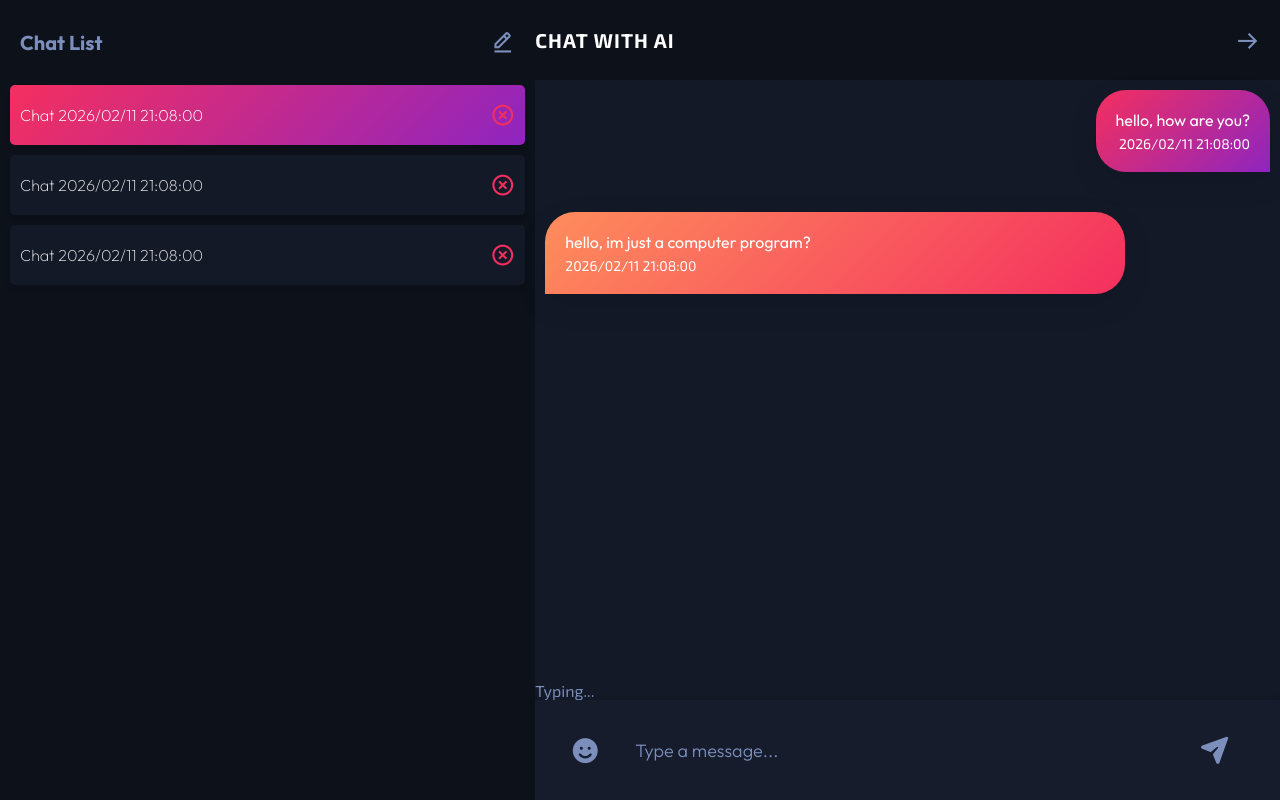
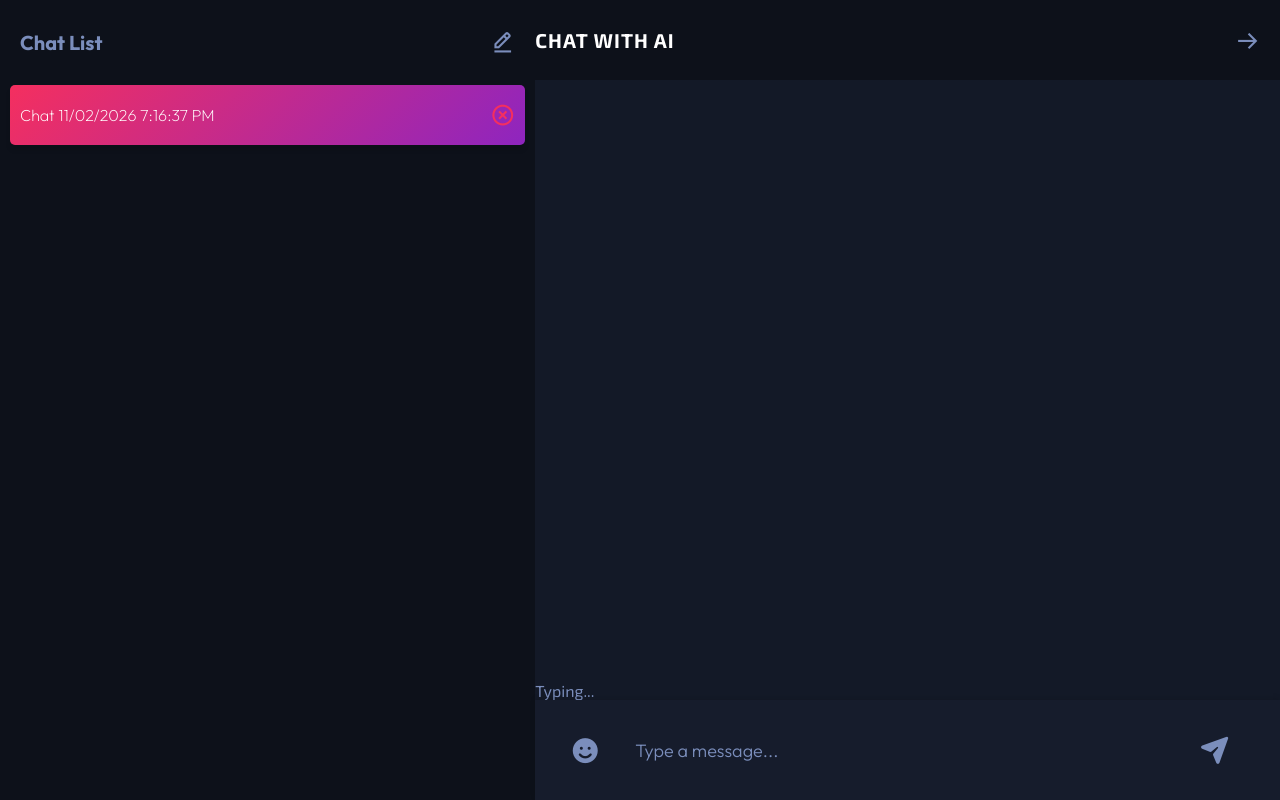
Before and after one commit to uzsakj/ai-chat-bot, a React (Vite) app: page / in a window 1280 px wide. Both pictures are taken after a click on the button "START CHAT". Built offline with nearby package versions, Linux system fonts and the light colour scheme.

Commit message:
Enhance ChatBotApp with message handling and chat state management. Implement input handling for user messages, update chat list display, and ensure messages are stored in the chat state. Refactor chat initialization logic in App component.

```diff
--- a/src/App.jsx
+++ b/src/App.jsx
@@ -3,18 +3,27 @@
 import ChatBotApp from './components/ChatBotApp'
 const App = () => {
   const [isChatting, setIsChatting] = useState(false);
+  const [chats, setChats] = useState([]);
 
   const handleStartChat = () => {
     setIsChatting(true);
-  }
+    if (chats.length === 0) {
+      const newChat = {
+        id: `Chat ${new Date().toLocaleDateString('en-GB')} ${new Date().toLocaleTimeString()}`,
+        messages: [],
+      };
+
+      setChats([newChat]);
+    }
+  };
 
   const handlegoBack = () => {
     setIsChatting(false);
-  }
+  };
   return (
     <div className='container'>
       {isChatting ? (
-        <ChatBotApp onGoBack={handlegoBack} />
+        <ChatBotApp onGoBack={handlegoBack} chats={chats} setChats={setChats} />
       ) : (
         <ChatBotStart onStartChat={handleStartChat} />
       )}
--- a/src/components/ChatBotApp.jsx
+++ b/src/components/ChatBotApp.jsx
@@ -1,7 +1,43 @@
 import React from 'react'
 import './ChatBotApp.css'
+import { useState } from 'react';
 
-const ChatBotApp = ({ onGoBack }) => {
+const ChatBotApp = ({ onGoBack, chats, setChats }) => {
+    const [inputValue, setInputValue] = useState('');
+    const [messages, setMessages] = useState(chats[0]?.messages || []);
+
+    const handleInputChange = (e) => {
+        setInputValue(e.target.value);
+    }
+
+    const handleKeyDown = (e) => {
+        if (e.key === 'Enter') {
+            sendMessage();
+        }
+    }
+
+    const sendMessage = () => {
+        if (inputValue.trim() === '') return;
+        const newMessage = {
+            type: 'prompt',
+            text: inputValue,
+            timestamp: new Date().toLocaleTimeString(),
+        };
+
+        const updatedMessages = [...messages, newMessage];
+        setMessages(updatedMessages);
+        setInputValue('');
+
+        const updatedChats = chats.map((chat, index) => {
+            if (index === 0) {
+                return { ...chats, messages: updatedMessages };
+            }
+            return chat;
+        })
+
+        setChats(updatedChats);
+    }
+
     return (
         <div className='chat-app'>
             <div className="chat-list">
@@ -9,18 +45,12 @@
                     <h1>Chat List</h1>
                     <i className="bx bx-edit-alt new-chat"></i>
                 </div>
-                <div className="chat-list-item active">
-                    <h4>Chat 2026/02/11 21:08:00</h4>
-                    <i className="bx bx-x-circle"></i>
-                </div>
-                <div className="chat-list-item">
-                    <h4>Chat 2026/02/11 21:08:00</h4>
-                    <i className="bx bx-x-circle"></i>
-                </div>
-                <div className="chat-list-item">
-                    <h4>Chat 2026/02/11 21:08:00</h4>
-                    <i className="bx bx-x-circle"></i>
-                </div>
+                {chats.map((chat, index) => (
+                    <div className={`chat-list-item ${index === 0 ? 'active' : ''}`} key={index}>
+                        <h4>{chat.id}</h4>
+                        <i className="bx bx-x-circle"></i>
+                    </div>
+                ))}
             </div>
             <div className="chat-window">
                 <div className="chat-title">
@@ -28,16 +58,27 @@
                     <i className="bx bx-arrow-back arrow" onClick={onGoBack}></i>
                 </div>
                 <div className="chat">
-                    <div className="prompt"> hello, how are you?
-                        <span>2026/02/11 21:08:00</span></div>
-                    <div className="response"> hello, im just a computer program?
-                        <span>2026/02/11 21:08:00</span></div>
+                    {messages.map((message, index) => (
+                        <div className={`${message.type === 'prompt' ? 'prompt' : 'response'}`} key={index}>
+                            {message.text}
+                            <span>{message.timestamp}</span>
+                        </div>
+                    ))}
                 </div>
                 <div className="typing">Typing...</div>
-                <form className='msg-form'>
+                <form
+                    className='msg-form'
+                    onSubmit={(e) => e.preventDefault()}
+                    onKeyDown={handleKeyDown}>
                     <i className="fa-solid fa-face-smile emoji"></i>
-                    <input type="text" className='msg-input' placeholder='Type a message...' />
-                    <i className="fa-solid fa-paper-plane"></i>
+                    <input
+                        type="text"
+                        className='msg-input'
+                        placeholder='Type a message...'
+                        value={inputValue}
+                        onChange={handleInputChange}
+                    />
+                    <i className="fa-solid fa-paper-plane" onClick={sendMessage}></i>
                 </form>
             </div>
         </div>
```
